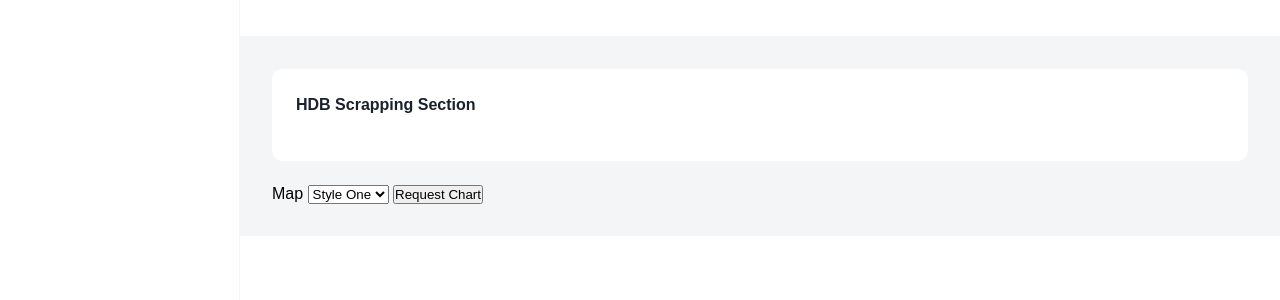
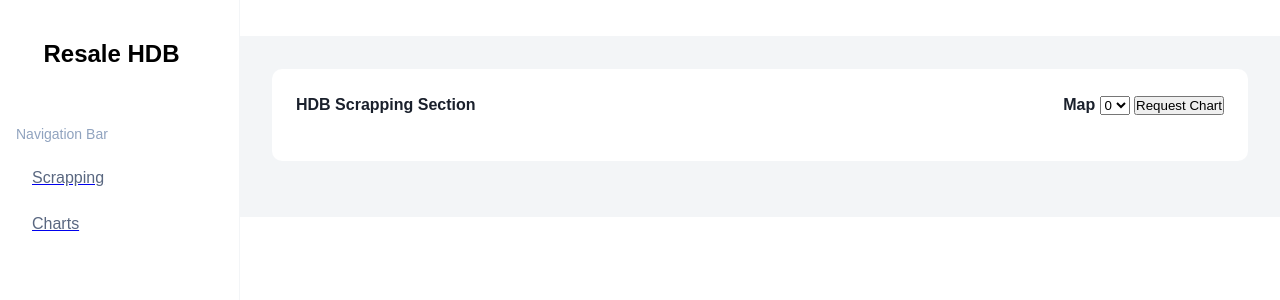
Before and after one commit to Jagatees/HDB-Data-Analytics, a Flask app: page /Charts in a window 1280 px wide. Shown: the top 300 px of the page. Run offline with Flask 3, Linux system fonts and the light colour scheme; parts of the project's set-up code (start-up, migrations or seed data) failed here and were passed over.

Commit message:
update map

```diff
--- a/test4/init.py
+++ b/test4/init.py
@@ -34,6 +34,7 @@ app = Flask(__name__)
 app.secret_key = 'some key that you will never guess'
 
 
+# Variable for use
 user_input_page_count = 0
 timer_scrapping_ris = ''
 user_input_page_count_co = 0
@@ -137,17 +138,9 @@ def scrapping():
 @app.route('/request_chart', methods=['POST'])
 def request_chart():
     if request.method == 'POST':
-        # Get user choices
         selected_option = request.form['my_dropdown_map']
-        # RENTinSINGAPORE
-        if selected_option == '1':
-            plot_div = mapsone.generate_plotly_chart(mapbox_styles[3])
-            return render_template('charts.html', plot_div=plot_div)
-        elif selected_option == '2':
-            plot_div = mapsone.generate_plotly_chart(mapbox_styles[0])
-            return render_template('charts.html', plot_div=plot_div)
-
-
+        plot_div = mapsone.generate_plotly_chart(mapbox_styles[int(selected_option)])
+        return render_template('charts.html', plot_div=plot_div)
 
 
 
--- a/test4/scripts/merger_json/cleandata.py
+++ b/test4/scripts/merger_json/cleandata.py
@@ -1,7 +1,7 @@
 import pandas as pd
 
 
-def clean_data(csv_file_location, clean_csv_file_location):
+def co_clean_data(csv_file_location, clean_csv_file_location):
     # Read the CSV file
     df = pd.read_csv(csv_file_location)
 
--- a/test4/templates/charts.html
+++ b/test4/templates/charts.html
@@ -7,7 +7,24 @@
 <div class="container">
     <!-- Sidebar Section -->
     <nav class="sidebar">
-        <!-- ... Your sidebar content ... -->
+        <div>
+            <div class="sidebar__logo">
+                <h2 class="sidebar__logo-header">Resale HDB</h2>
+            </div>
+            <ul class="side-nav">
+              <span class="side-nav__header">Navigation Bar</span>
+              <a href="/scrapping">
+                  <li class="side-nav__item">
+                      Scrapping
+                  </li>
+              </a>
+              <a href="/Charts">
+                  <li class="side-nav__item">
+                      Charts
+                  </li>
+              </a>
+          </ul>
+        </div>
     </nav>
 
     <!-- Main Content page -->
@@ -21,20 +38,24 @@
                     <div class="header-container">
                         <!-- Title Website Scrapping Selection -->
                         <h3 class="section-header">HDB Scrapping Section</h3>
+                        <form id="myForm" action="/request_chart" method="POST">
+                            <label for="my_dropdown_map">Map</label>
+                            <select name="my_dropdown_map" id="my_dropdown">
+                                <option value="0">0</option>
+                                <option value="1">1</option>
+                                <option value="2">2</option>
+                                <option value="3">3</option>
+                                <option value="4">4</option>
+                                <option value="5">5</option>
+                            </select>
+                            <input type="submit" value="Request Chart" />
+                          </form>
                     </div>
                 </div>
 
-                <!-- Display Plotly chart here -->
+
                 {{ plot_div | safe }}
 
-                <form id="myForm" action="/request_chart" method="POST">
-                    <label for="my_dropdown_map">Map</label>
-                    <select name="my_dropdown_map" id="my_dropdown">
-                        <option value="1">Style One</option>
-                        <option value="2">Style Two</option>
-                    </select>
-                    <input type="submit" value="Request Chart" />
-                  </form>
             </div>
         </div>
     </main>
```
Also changed, not shown: test4/scripts/map_layout/chrolopleth_maps.py (+7 -11 lines), test4/templates/index.html (+2 -5 lines).
